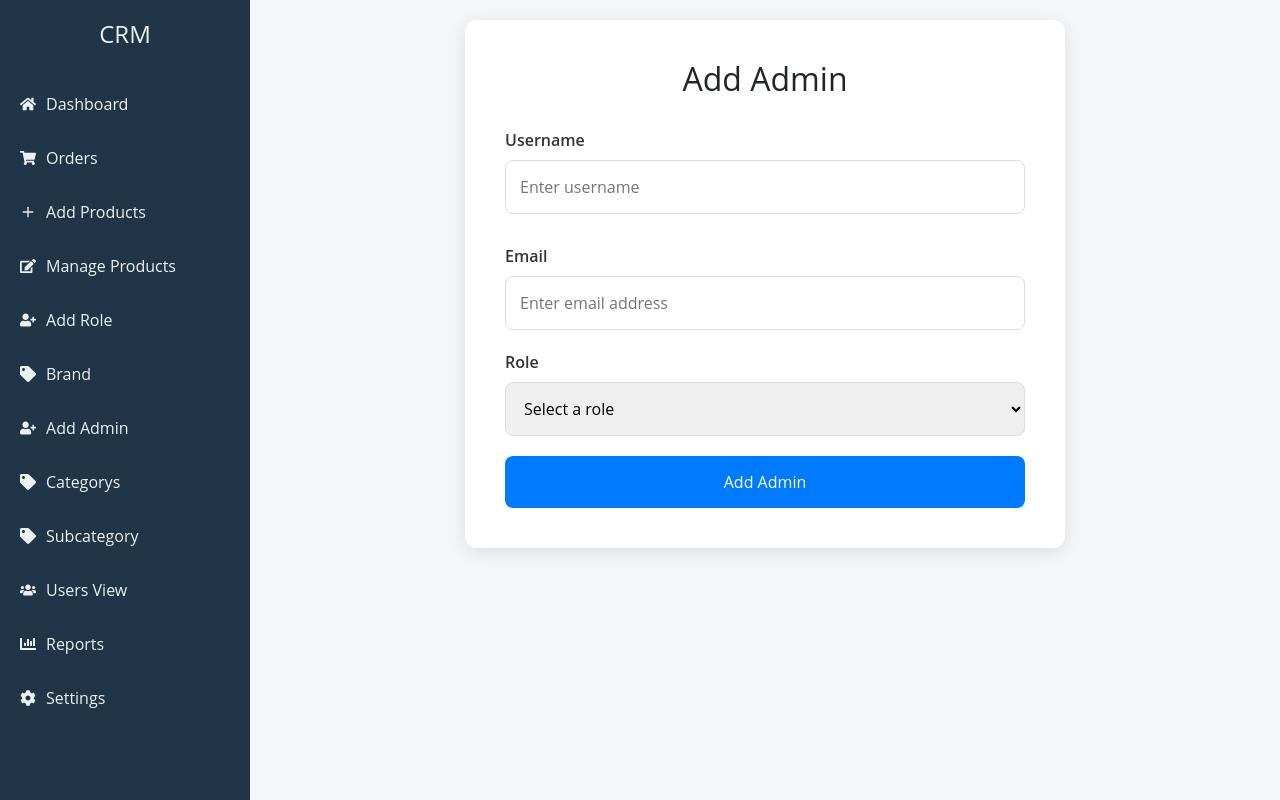
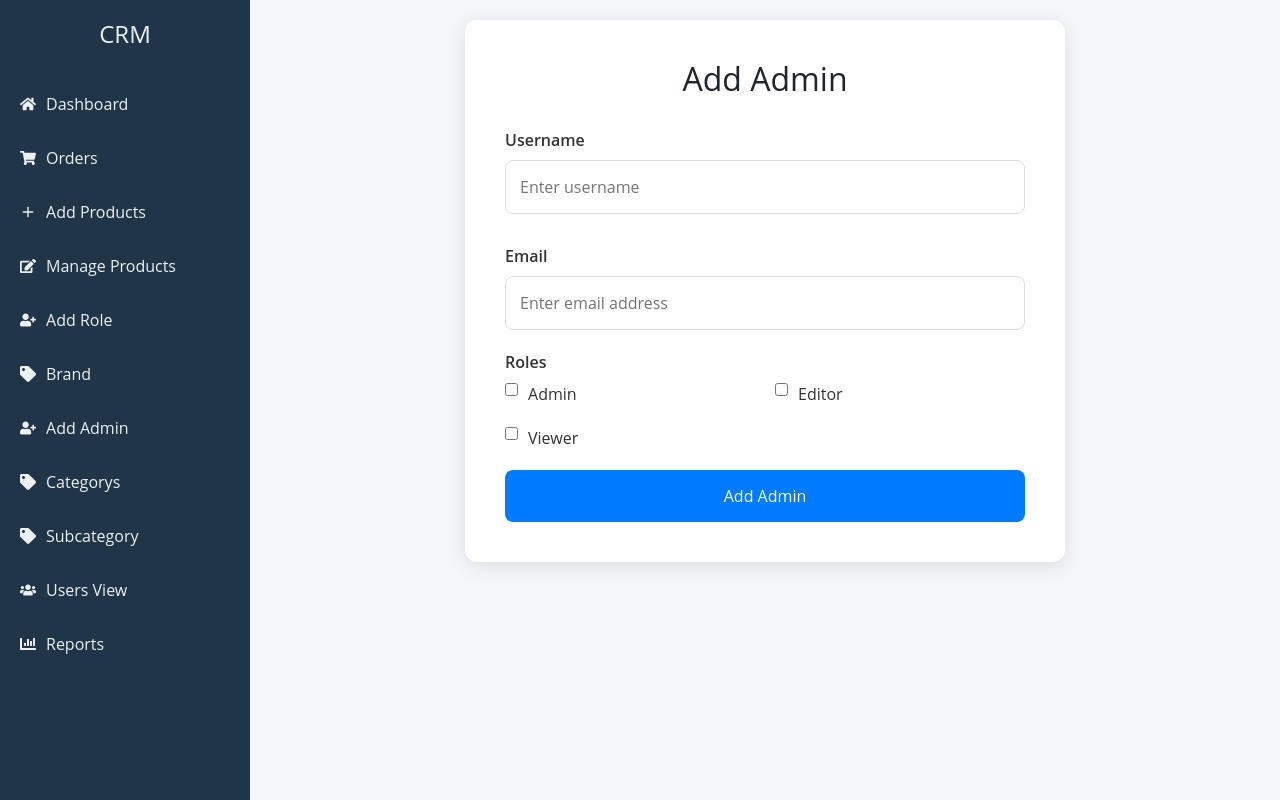
Before and after one commit to YousseffGamal/E-commerce-CRM, a React (Vite) app: page /addadmin in a window 1280 px wide. Built offline with nearby package versions, Linux system fonts and the light colour scheme.

Commit message:
admin roles

```diff
--- a/src/Pages/AddAdmin/AddAdmin.jsx
+++ b/src/Pages/AddAdmin/AddAdmin.jsx
@@ -27,6 +27,7 @@ const Content = styled.div`
   background-color: #f4f6f9;
   animation: ${fadeIn} 0.6s ease-in-out;
   transition: margin-left 0.3s ease;
+
   @media (max-width: 768px) {
     margin-left: 60px; /* Adjust for mobile view */
   }
@@ -73,19 +74,27 @@ const Input = styled.input`
   }
 `;
 
-const Select = styled.select`
-  width: 100%;
-  padding: 14px;
-  border: 1px solid #dddddd;
-  border-radius: 8px;
+const CheckboxGroup = styled.div`
+  display: flex;
+  flex-wrap: wrap;
+  gap: 20px;
+`;
+
+const CheckboxContainer = styled.div`
+  display: flex;
+  align-items: center;
+  gap: 10px;
+  flex: 1;
+  min-width: 200px;
+`;
+
+const Checkbox = styled.input`
+  cursor: pointer;
+`;
+
+const CheckboxLabel = styled.label`
   font-size: 16px;
-  transition: border-color 0.3s ease;
-
-  &:focus {
-    border-color: #007bff;
-    outline: none;
-    box-shadow: 0 0 0 2px rgba(0, 123, 255, 0.25);
-  }
+  color: #333333;
 `;
 
 const Button = styled.button`
@@ -107,18 +116,25 @@ const Button = styled.button`
 const AddAdminPage = () => {
   const [username, setUsername] = useState('');
   const [email, setEmail] = useState('');
-  const [role, setRole] = useState('');
+  const [roles, setRoles] = useState({
+    admin: false,
+    editor: false,
+    viewer: false
+  });
 
   const handleUsernameChange = (e) => setUsername(e.target.value);
   const handleEmailChange = (e) => setEmail(e.target.value);
-  const handleRoleChange = (e) => setRole(e.target.value);
+  const handleRoleChange = (e) => {
+    const { name, checked } = e.target;
+    setRoles(prevRoles => ({ ...prevRoles, [name]: checked }));
+  };
 
   const handleSubmit = (e) => {
     e.preventDefault();
     const newAdmin = {
       username,
       email,
-      role,
+      roles
     };
     console.log('New Admin:', newAdmin);
     // Add functionality to handle form submission
@@ -154,18 +170,21 @@ const AddAdminPage = () => {
               />
             </FormGroup>
             <FormGroup>
-              <Label htmlFor="role">Role</Label>
-              <Select
-                id="role"
-                value={role}
-                onChange={handleRoleChange}
-                required
-              >
-                <option value="">Select a role</option>
-                <option value="admin">Admin</option>
-                <option value="editor">Editor</option>
-                <option value="viewer">Viewer</option>
-              </Select>
+              <Label>Roles</Label>
+              <CheckboxGroup>
+                {Object.keys(roles).map(role => (
+                  <CheckboxContainer key={role}>
+                    <Checkbox
+                      type="checkbox"
+                      id={role}
+                      name={role}
+                      checked={roles[role]}
+                      onChange={handleRoleChange}
+                    />
+                    <CheckboxLabel htmlFor={role}>{role.charAt(0).toUpperCase() + role.slice(1)}</CheckboxLabel>
+                  </CheckboxContainer>
+                ))}
+              </CheckboxGroup>
             </FormGroup>
             <Button type="submit">Add Admin</Button>
           </Form>
--- a/src/component/sidebar/Sidebar.jsx
+++ b/src/component/sidebar/Sidebar.jsx
@@ -129,12 +129,12 @@ const Sidebar = () => {
           <MenuText>Reports</MenuText>
         </StyledLink>
       </MenuItem>
-      <MenuItem>
+      {/* <MenuItem>
         <StyledLink to="/settings">
           <FaCog />
           <MenuText>Settings</MenuText>
         </StyledLink>
-      </MenuItem>
+      </MenuItem> */}
     </SidebarContainer>
   );
 };
```
